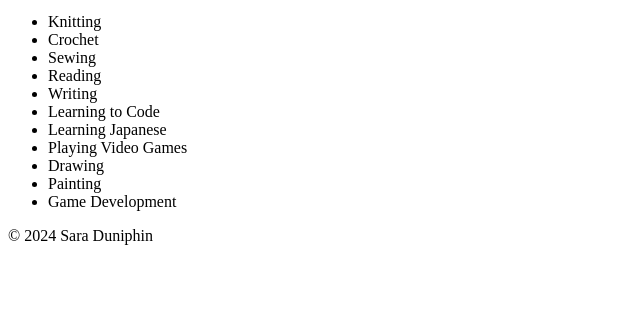
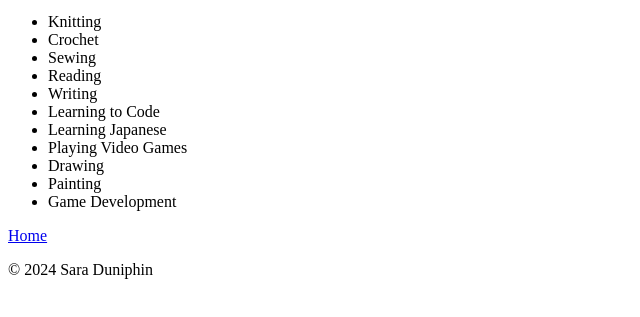
Before and after one commit to sduniphin/resume, a plain HTML site: page public/hobbies.html in a window 1280 px wide. Shown: the part 101-418 px from the top of the page, without its empty margins (0-640 px from the left). Drawn offline with Linux system fonts and the light colour scheme.

Commit message:
Added home link to hobbies.html

```diff
--- a/public/hobbies.html
+++ b/public/hobbies.html
@@ -21,6 +21,7 @@
     <li>Painting</li>
     <li>Game Development</li>
   </ul>
+  <p><a href="../index.html">Home</a></p>
 </body>
 <footer>
   <p>© 2024 Sara Duniphin</p>
```
